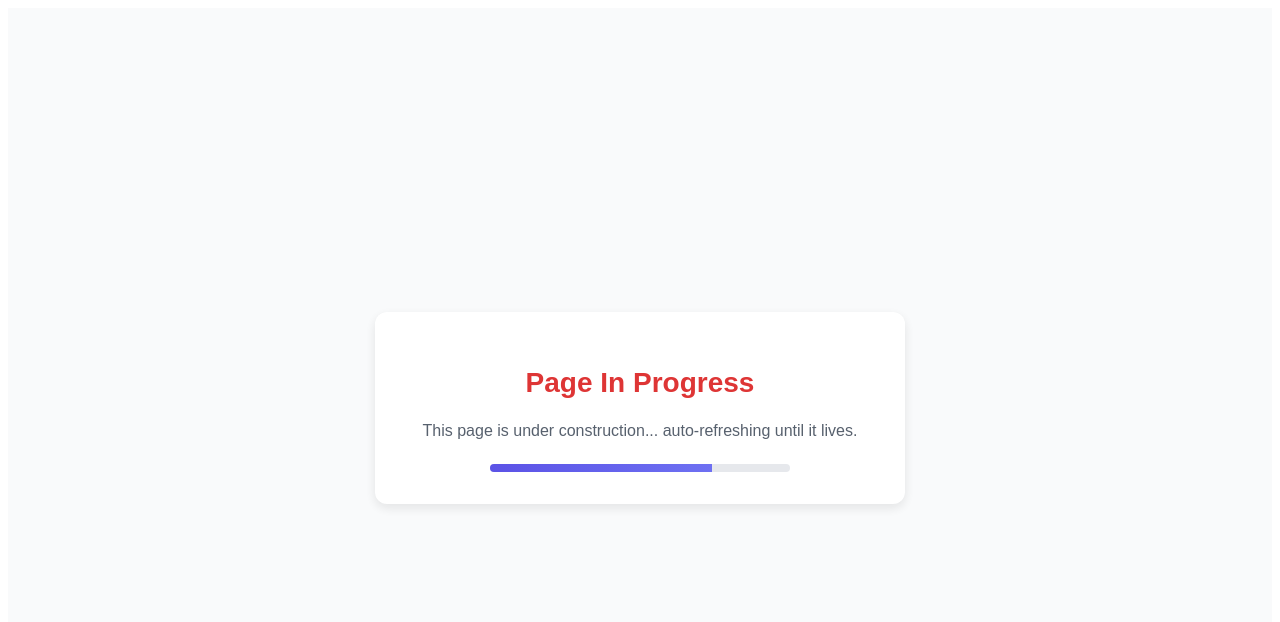
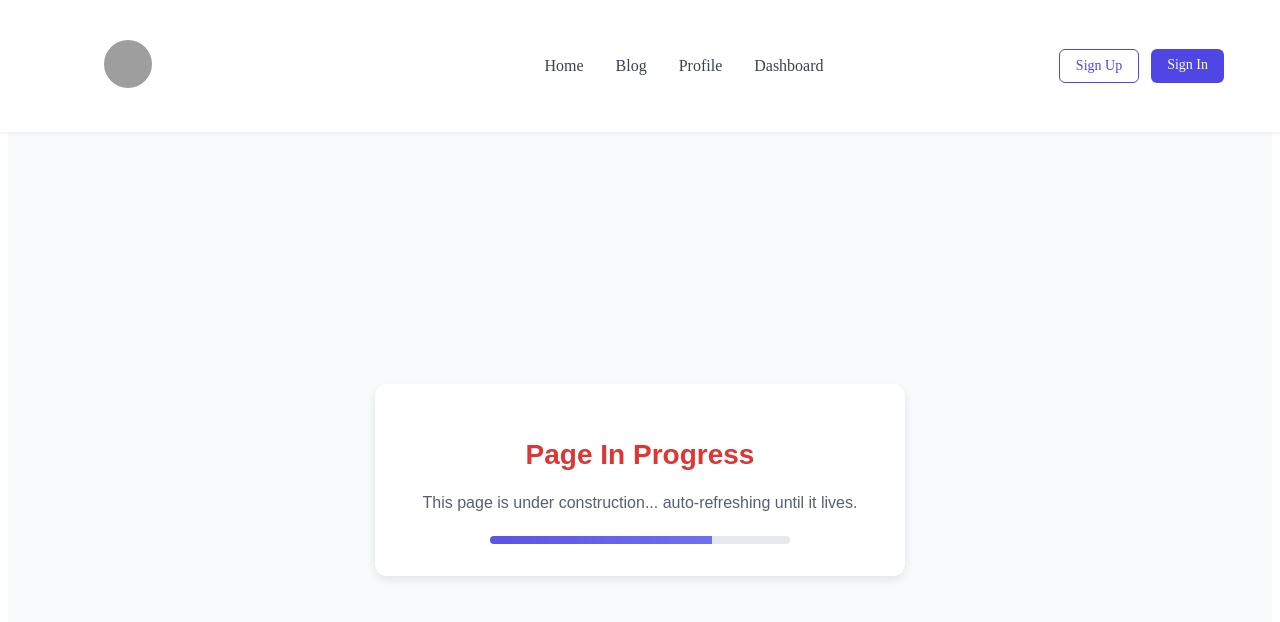
Before and after one commit to Tsh-l0/UpSkill_PortfolioProject, a React (Vite) app in the folder testing_file/project/: page /dead in a window 1280 px wide. Shown: the top 622 px of the page. Built offline with nearby package versions, Linux system fonts and the light colour scheme; grey boxes are pictures that could not be loaded; the HTML template or start-up script is replaced by a standard one.

Commit message:
Navbar Prototype

```diff
--- a/testing_file/project/src/App.jsx
+++ b/testing_file/project/src/App.jsx
@@ -1,5 +1,7 @@
 import React from 'react';
 import { BrowserRouter as Router, Routes, Route } from 'react-router-dom';
+import Layout from './components/Layout';
+
 import Home from './pages/Home';
 import Signup from './pages/Signup';
 import Onboarding from './pages/Onboarding';
@@ -12,13 +14,17 @@ function App() {
 	return (
 		<Router>
 			<Routes>
-				<Route path="/" element={<Home />} />
+				{/* Routes wrapped in Layout with Navbar */}
+				<Route element={<Layout />}>
+					<Route path="/" element={<Home />} />
+					<Route path="/talent" element={<MeetTalent />} />
+					<Route path="/profile" element={<Profile />} />
+					<Route path="/dead" element={<DeadPage />} />
+				</Route>
+				{/* Routes without Navbar */}
 				<Route path="/signup" element={<Signup />} />
+				<Route path="/login" element={<Login />} />
 				<Route path="/onboarding" element={<Onboarding />} />
-				<Route path="/talent" element={<MeetTalent />} />
-				<Route path="/profile" element={<Profile />} />
-				<Route path="/login" element={<Login />} />
-				<Route path="/dead" element={<DeadPage />} />
 			</Routes>
 		</Router>
 	);
--- /dev/null
+++ b/testing_file/project/src/components/Layout.jsx
@@ -0,0 +1,16 @@
+import React from 'react';
+import Navbar from './Navbar';
+import { Outlet } from 'react-router-dom';
+
+const Layout = () => {
+	return (
+		<>
+			<Navbar />
+			<main style={{ paddingTop: '4.5rem' }}>
+				<Outlet />
+			</main>
+		</>
+	);
+};
+
+export default Layout;
--- a/testing_file/project/src/components/Navbar.jsx
+++ b/testing_file/project/src/components/Navbar.jsx
@@ -1,11 +1,32 @@
+import React from 'react';
+import { Link } from 'react-router-dom';
+import '../styles/navbar.css';
+
 const Navbar = () => (
-	<nav className="flex justify-between items-center p-6 shadow-md bg-white fixed w-full z-10">
-		<ul className="hidden md:flex gap-6 text-gray-700">
-			<li><a href="#" className="hover:text-indigo-500">Home</a></li>
-			<li><a href="#" className="hover:text-indigo-500">Blog</a></li>
-			<li><a href="#" className="hover:text-indigo-500">Profile</a></li>
-			<li><a href="#" className="hover:text-indigo-500">Dashboard</a></li>
-		</ul>
+	<nav className="navbar">
+		<div className="navbar-inner">
+
+			{/* Logo */}
+			<div className="navbar-logo">
+				<Link to="/">
+					<img src="/images/logo.png" alt="UpSkill Logo" className="logo-img" />
+				</Link>
+			</div>
+
+			{/* Nav Links */}
+			<ul className="navbar-links">
+				<li><Link to="/">Home</Link></li>
+				<li><Link to="/dead">Blog</Link></li>
+				<li><Link to="/login">Profile</Link></li>
+				<li><Link to="/dead">Dashboard</Link></li>
+			</ul>
+
+			{/* Auth Buttons */}
+			<div className="navbar-auth">
+				<Link to="/signup" className="btn-signup">Sign Up</Link>
+				<Link to="/login" className="btn-signin">Sign In</Link>
+			</div>
+		</div>
 	</nav>
 );
 
--- a/testing_file/project/src/pages/MeetTalent.jsx
+++ b/testing_file/project/src/pages/MeetTalent.jsx
@@ -1,4 +1,5 @@
 import React, { useState, useEffect } from 'react';
+import { Link } from 'react-router-dom';
 import ViewToggle from '../components/ViewToggle';
 import '../styles/shared.css';
 import '../styles/talent.css';
--- a/testing_file/project/src/pages/Onboarding.jsx
+++ b/testing_file/project/src/pages/Onboarding.jsx
@@ -1,6 +1,7 @@
 import React from 'react';
 import '../styles/shared.css';
 import '../styles/onboarding.css';
+import Navbar from '../components/Navbar';
 
 const Onboarding = () => {
 	return (
--- /dev/null
+++ b/testing_file/project/src/styles/navbar.css
@@ -0,0 +1,80 @@
+.navbar {
+	position: fixed;
+	top: 0;
+	left: 0;
+	width: 100%;
+	background: white;
+	box-shadow: 0 2px 4px rgba(0, 0, 0, 0.08);
+	z-index: 50;
+}
+
+.navbar-inner {
+	max-width: 1120px;
+	margin: 0 auto;
+	padding: 1rem 1.5rem;
+	display: flex;
+	justify-content: space-between;
+	align-items: center;
+}
+
+.navbar-logo {
+	flex: 1;
+}
+
+.logo-img {
+	width: 48px;
+	height: 48px;
+	border-radius: 50%;
+}
+
+.navbar-links {
+	flex: 2;
+	display: flex;
+	justify-content: center;
+	gap: 2rem;
+	list-style: none;
+}
+
+.navbar-links a {
+	color: #374151;
+	text-decoration: none;
+	font-weight: 500;
+}
+
+.navbar-links a:hover {
+	color: #6366f1;
+}
+
+.navbar-auth {
+	flex: 1;
+	display: flex;
+	justify-content: flex-end;
+	gap: 0.75rem;
+}
+
+.btn-signup,
+.btn-signin {
+	font-size: 0.875rem;
+	padding: 0.5rem 1rem;
+	border-radius: 0.375rem;
+	text-decoration: none;
+}
+
+.btn-signup {
+	color: #4f46e5;
+	border: 1px solid #4f46e5;
+}
+
+.btn-signup:hover {
+	background: #eef2ff;
+}
+
+.btn-signin {
+	background: #4f46e5;
+	color: white;
+	border: none;
+}
+
+.btn-signin:hover {
+	background: #4338ca;
+}
```
Also changed, not shown: 5 other files (tests, documents, lock files or other folders).
